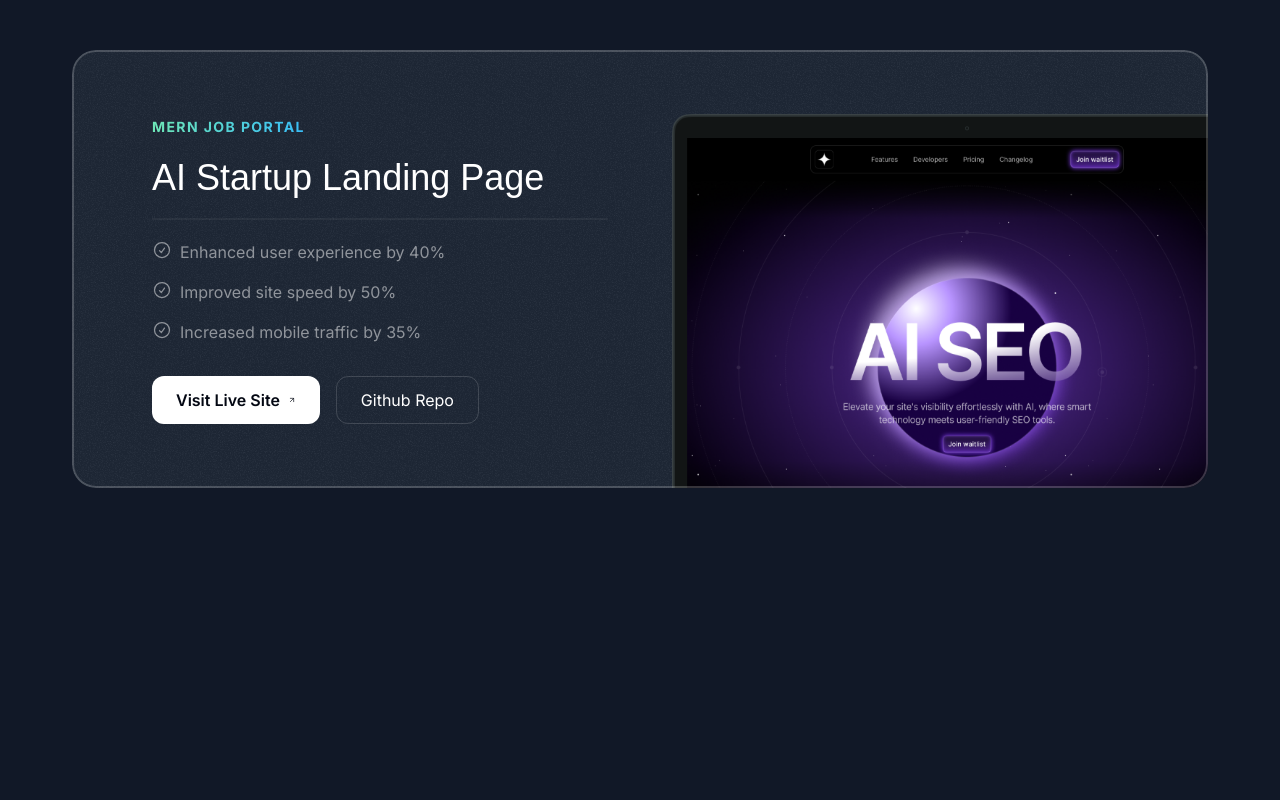
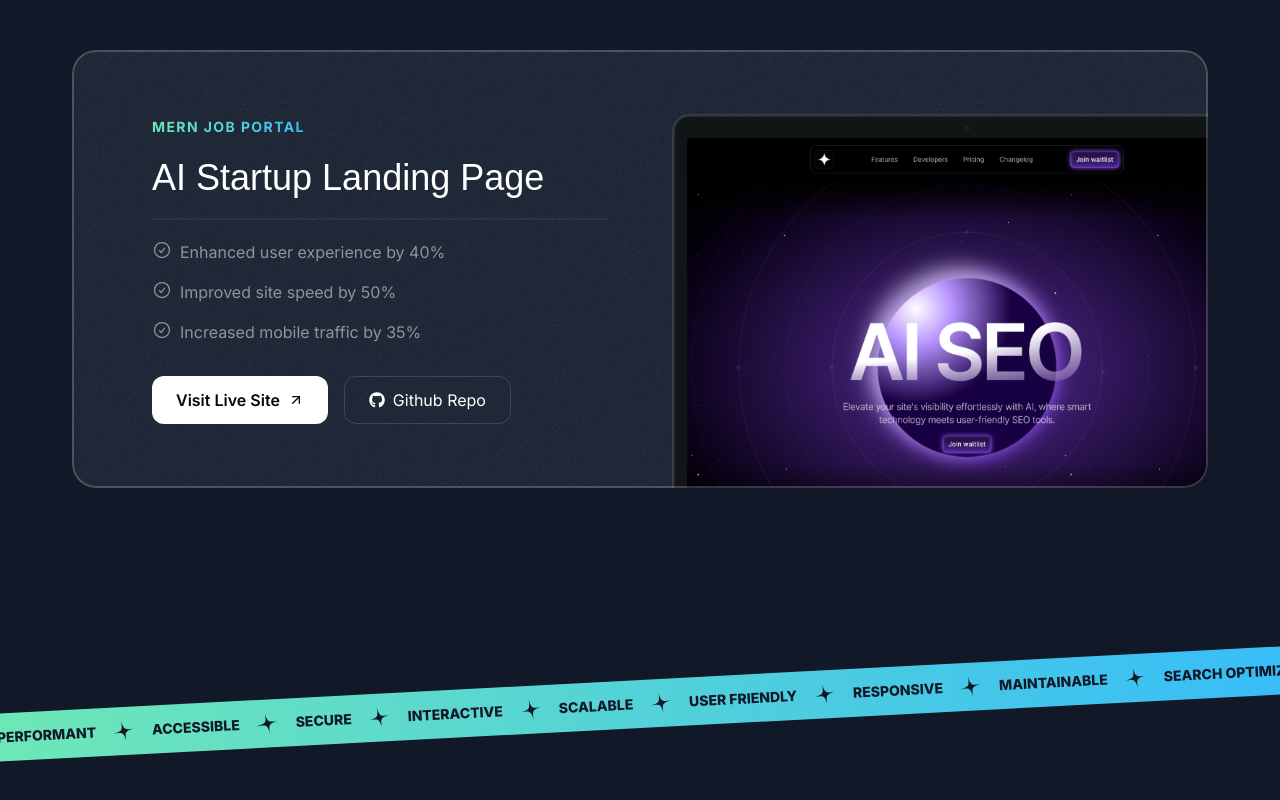
Before and after one commit to DULAJBHAGYA/Dulaj-Portfolio, a Next.js app: page / in a window 1280 px wide. Shown: the part 2134-2934 px from the top of the page. Before the commit the page ends 2718 px from the top, so only its background shows below. Built offline with nearby package versions, Linux system fonts and the light colour scheme; a web font is replaced by a local one.

Commit message:
Fourth commit
Developed tape section

```diff
--- a/src/app/page.tsx
+++ b/src/app/page.tsx
@@ -1,6 +1,7 @@
 import { Header } from "@/sections/Header";
 import { HeroSection } from "@/sections/Hero";
 import { ProjectsSection } from "@/sections/Projects";
+import { TapeSection } from "@/sections/Tape";
 
 export default function Home() {
   return (
@@ -8,6 +9,7 @@
       <Header/>
       <HeroSection/>
       <ProjectsSection/>
+      <TapeSection/>
     </div>
   );
 }
--- a/src/sections/Projects.tsx
+++ b/src/sections/Projects.tsx
@@ -5,6 +5,7 @@
 import Image from "next/image";
 import CheckIcon from "@/assets/icons/check-circle.svg";
 import ArrowUpRightIcon from "@/assets/icons/arrow-up-right.svg"
+import GithubIcon from "@/assets/icons/github.svg";
 import GrainImage from "@/assets/images/grain.jpg";
 
 const portfolioProjects = [
@@ -92,13 +93,14 @@
               <a href={project.link}>
                 <button className="bg-white text-gray-950 h-12 w-full md:w-auto px-6 rounded-xl font-semibold inline-flex items-center justify-center ArrowUpNightIcon gap-2 mt-8">
                   <span>Visit Live Site</span>
-                  <ArrowUpRightIcon className="size-2"></ArrowUpRightIcon>
+                  <ArrowUpRightIcon className="size-4"></ArrowUpRightIcon>
                   </button>
               </a>
               {/* inline-flex items-center gap-2 border border-white text-gray-900 bg-white h-12 px-6 rounded-xl */}
 
               <a href={project.link}>
                 <button className="text-white h-12 w-full md:w-auto border border-white/15 px-6 rounded-xl font-normal inline-flex items-center justify-center gap-2 mt-8">
+                <GithubIcon className="size-4"></GithubIcon>
                   <span>Github Repo</span>
                   </button>
               </a>
--- a/src/sections/Tape.tsx
+++ b/src/sections/Tape.tsx
@@ -1,3 +1,35 @@
+import StarIcon from '@/assets/icons/star.svg';
+const words = [
+  "Performant",
+  "Accessible",
+  "Secure",
+  "Interactive",
+  "Scalable",
+  "User Friendly",
+  "Responsive",
+  "Maintainable",
+  "Search optimized",
+  "Usable",
+  "Reliable",
+]
+
 export const TapeSection = () => {
-  return <div>Tape Section</div>;
+  return (
+  <div className='py-16 lg:py-24 overflow-x-clip'>
+    <div className='bg-gradient-to-r from-emerald-300 to-sky-400 -rotate-3 -mx-1'>
+    <div className='flex
+    [mask-image:linear-gradient(to_right,transparent,black_10%,black_90,transparent)]'>
+    <div className='flex flex-none gap-4 py-3'>
+    {words.map((word)=>
+    (
+      <div key={word} className='inline-flex gap-4 items-center'>
+        <span className='text-gray-900 uppercase font-extrabold text-sm'>{word}</span>
+        <StarIcon className='size-6 text-gray-900 -rotate-12'/>
+      </div>
+    ))}
+    </div>
+    </div>
+    </div>
+  </div>
+)
 };
```
